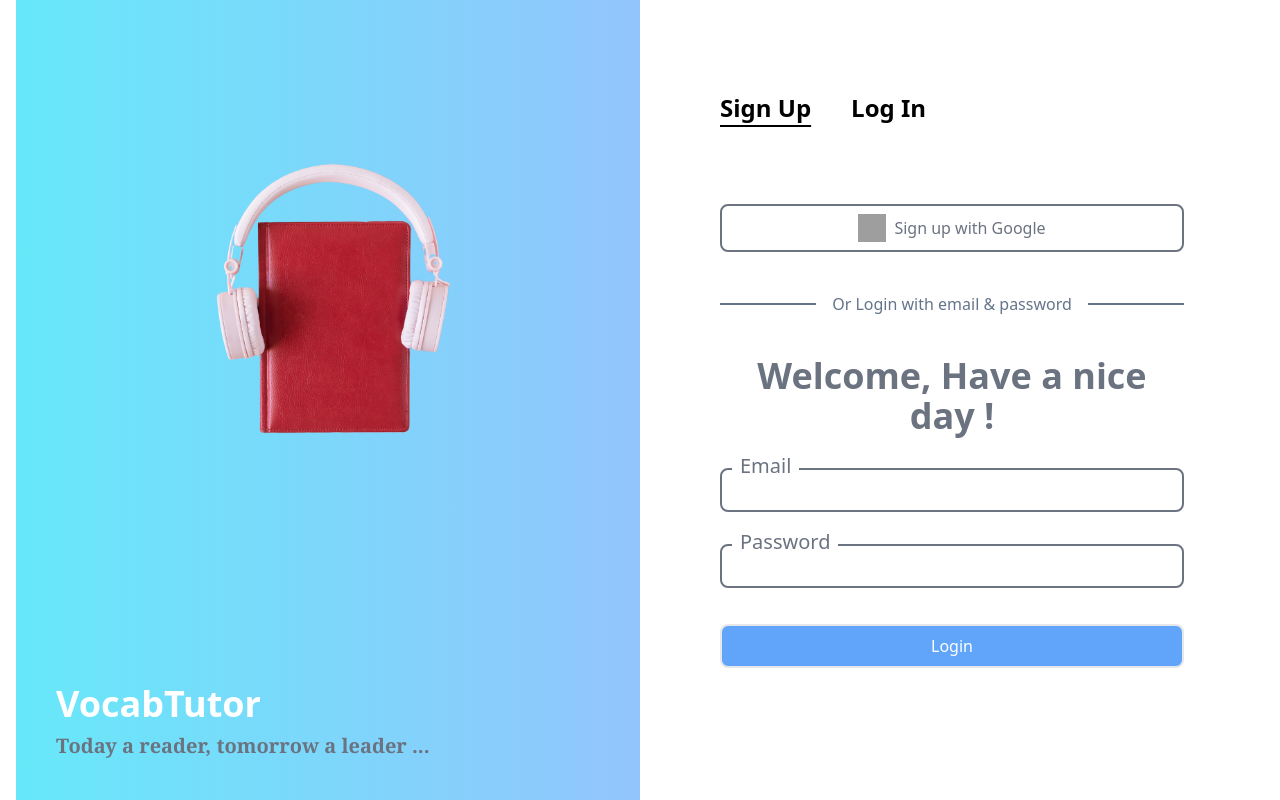
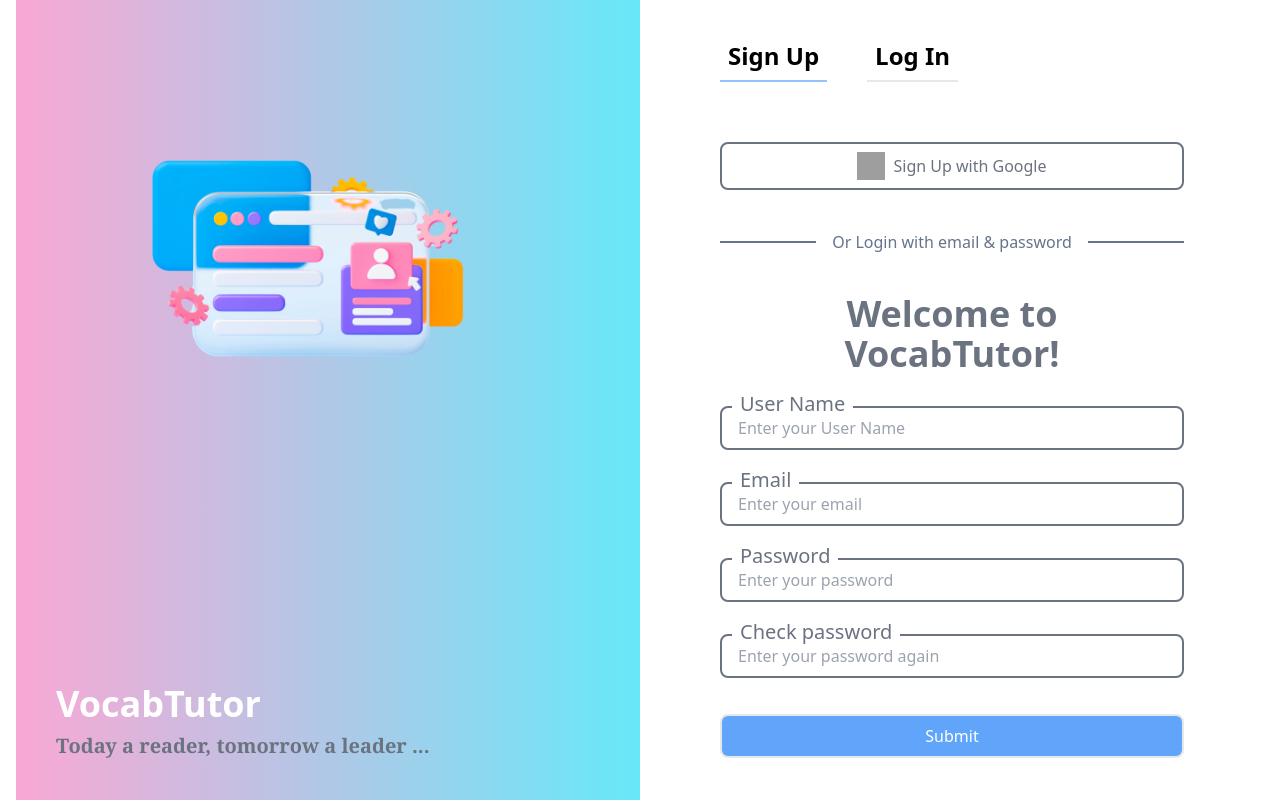
Before and after one commit to lehuubao1810/VocabTutor, a React (Vite) app in the folder FE/Client/: page /signup in a window 1280 px wide. Built offline with nearby package versions, Linux system fonts and the light colour scheme; grey boxes are pictures that could not be loaded.

Commit message:
Complete Front end of Login and Sign Up page

```diff
--- a/FE/Client/src/App.tsx
+++ b/FE/Client/src/App.tsx
@@ -15,9 +15,9 @@ function App() {
 	return (
 		<BrowserRouter>
 			<Routes>
-				<Route path="/" element={<Home />} />
 				<Route path="/login" element={<Login />} />
 				<Route path="/signup" element={<SignUp />} />
+				<Route path="/" element={<Home />} />
 				<Route path="/" element={<Home />} />
 				<Route path="/characters-ai" element={<CharactersAI />} />
 				<Route path="/add-collection" element={<AddCollection />} />
@@ -28,7 +28,6 @@ function App() {
 				/>
 				<Route path="/collection/:idCollection/learn" element={<Learn />} />
 				<Route path="/roomai/:idCharacterAI" element={<RoomAI />} />
-				<Route path="/login" element={<Login />} />
 				<Route path="*" element={<PageNotFound />} />
 			</Routes>
 		</BrowserRouter>
--- /dev/null
+++ b/FE/Client/src/components/AuthForm.tsx
@@ -0,0 +1,58 @@
+// AuthForm.tsx
+import React from "react";
+
+// Can use it simply like Nav component.
+// const headerLinks = ..... in fields;
+// call it with {field, onchange, onsubmit}
+
+type Field = {
+	label: string;
+	type: string;
+	id: string;
+	name: string;
+	placeholder?: string;
+};
+
+type AuthFormProps = {
+	fields: Field[];
+	onSubmit: (event: React.FormEvent<HTMLFormElement>) => void;
+	onChange: (event: React.ChangeEvent<HTMLInputElement>) => void;
+};
+
+const AuthForm: React.FC<AuthFormProps> = ({ fields, onSubmit, onChange }) => {
+	return (
+		<form
+			onSubmit={onSubmit}
+			className="pt-4 flex flex-col justify-center gap-4"
+			action="POS"
+		>
+			{fields.map((field) => (
+				<div key={field.id} className="flex flex-col gap-2">
+					<label
+						className="w-fit px-2 ml-3 -mb-5 z-0 bg-white text-xl font-medium text-gray-500"
+						htmlFor={field.id}
+					>
+						{field.label}
+					</label>
+					<input
+						onChange={onChange}
+						type={field.type}
+						id={field.id}
+						name={field.name}
+						required
+						placeholder={field.placeholder}
+						className="border-2 border-gray-500 rounded-lg w-full py-2 px-4 focus:outline-none focus:ring-2  focus:border-transparent focus:border-blue-500 focus:ring-opacity-75"
+					/>
+				</div>
+			))}
+			<button
+				className="w-full border-2 rounded-lg bg-blue-400 text-white font-medium py-2 px-4 mt-5 hover:bg-blue-700 focus:outline-none focus:ring-2 focus:ring-blue-600 focus:ring-opacity-75"
+				type="submit"
+			>
+				Submit
+			</button>
+		</form>
+	);
+};
+
+export default AuthForm;
--- a/FE/Client/src/components/Nav.tsx
+++ /dev/null
@@ -1,38 +0,0 @@
-import React from "react";
-import { Link } from "react-router-dom";
-
-type Props = {
-  // type of the props
-};
-
-export const Nav: React.FC<Props> = (props) => {
-  console.log(props);
-//   <Route path="/home" element={<Home />} />
-//   <Route path="/characters-ai" element={<CharactersAI />} />
-//   <Route path="/add-collection" element={<AddCollection />} />
-//   <Route path="/collection/:idCollection" element={<Collection />} />
-//   <Route path="/collection/:idCollection/edit" element={<EditCollection/>} />
-//   <Route path="/collection/:idCollection/learn" element={<Learn />} />
-//   <Route path="/roomai/:idCharacterAI" element={<RoomAI />} />
-  return <div>
-    <nav>
-      <ul>
-        <li>
-          <Link to="/home">Home</Link>
-        </li>
-        <li>
-          <Link to="/characters-ai">Characters AI</Link>
-        </li>
-        <li>
-          <Link to="/login">Login</Link>
-        </li>
-        <li>
-          <Link to="/2131231">404</Link>
-        </li>
-        <li>
-          <Link to="/add-collection">Add Collection</Link>
-        </li>
-      </ul>
-    </nav>
-  </div>;
-};
--- /dev/null
+++ b/FE/Client/src/components/header/Nav.tsx
@@ -0,0 +1,54 @@
+// Nav.tsx
+import React from "react";
+import { Link, useLocation } from "react-router-dom";
+
+/* This is Nav reuse for all pages.
+ How about use it ?
+     + Create list of Nav for which page want to use.
+     + Call it in each page.
+     For example:
+     ...
+     const headerLinks = [
+    { to: "/", label: "Home" },
+    { to: "/content", label: "Content" },
+    { to: "/about", label: "About" },
+    // add more if want
+    ];
+    ...
+    return (
+    <header>
+      <Nav links={headerLinks} />
+    </header>
+  );
+};
+*/
+
+type NavProps = {
+	links: { to: string; label: string }[];
+};
+
+const Nav: React.FC<NavProps> = ({ links }) => {
+	const location = useLocation();
+	return (
+		<div className="my-10 pb-5">
+			<ul className="flex gap-10 font-sans">
+				{links.map((link, index) => (
+					<li key={index}>
+						<Link
+							to={link.to}
+							className={`block px-2 pb-2 border-b-2 text-2xl font-semibold transition duration-300 ease-in-out${
+								location.pathname === link.to
+									? "border-b-2 border-blue-300"
+									: ""
+							}`}
+						>
+							{link.label}
+						</Link>
+					</li>
+				))}
+			</ul>
+		</div>
+	);
+};
+
+export default Nav;
--- a/FE/Client/src/pages/Login.tsx
+++ b/FE/Client/src/pages/Login.tsx
@@ -1,61 +1,63 @@
-import React from "react";
-import { Link, useLocation } from "react-router-dom";
-import RobotIcon from "../assets/icon/Robot.png";
+import React, { useState } from "react";
+import Nav from "../components/header/Nav";
 import ggIcon from "../assets/icon/ggIcon.png";
 import bgIcon from "../assets/icon/book_hardset.png";
-
-type NavigationProps = {};
-
-const Navigation: React.FC<NavigationProps> = () => {
-	const location = useLocation();
-
-	return (
-		<div className="my-10 pb-10">
-			<ul className="flex gap-10 font-sans">
-				<li>
-					<Link
-						to="/signup"
-						className={`text-2xl font-semibold underline-offset-8 ${
-							location.pathname === "/signup" ? "underline" : ""
-						}`}
-					>
-						Sign Up
-					</Link>
-				</li>
-				<li>
-					<Link
-						to="/login"
-						className={`font text-2xl font-semibold underline-offset-8 ${
-							location.pathname === "/login" ? "underline" : ""
-						}`}
-					>
-						Log In
-					</Link>
-				</li>
-			</ul>
-		</div>
-	);
-};
+import AuthForm from "../components/AuthForm";
+import { Link } from "react-router-dom";
 
 type LoginProps = {};
 
 export const Login: React.FC<LoginProps> = (props) => {
-	console.log(props);
+	// Nav part
+	const headerLinks = [
+		{ to: "/signup", label: "Sign Up" },
+		{ to: "/login", label: "Log In" },
+	];
+
+	// Form part
+	const loginField = [
+		{
+			label: "Email",
+			type: "email",
+			id: "email",
+			name: "email",
+			placeholder: "Enter your email",
+		},
+		{
+			label: "Password",
+			type: "password",
+			id: "password",
+			name: "password",
+			placeholder: "Enter your password",
+		},
+	];
+	// State to manage form input data
+	const [formData, setFormData] = useState({
+		email: "",
+		password: "",
+	});
+	// Function to handle input change and update form data state
+	const handleInputChange = (e: React.ChangeEvent<HTMLInputElement>) => {
+		const { name, value } = e.target;
+		setFormData({
+			...formData,
+			[name]: value,
+		});
+	};
+	// handle submit
+	const handleLoginSubmit = (event: React.FormEvent<HTMLFormElement>) => {
+		event.preventDefault();
+		console.log("Form submitted with data:", formData);
+	};
 	return (
 		<>
 			<header></header>
 			<main className="lg px-4">
-				<div className="flex items-center justify-center h-screen ">
+				<div className="flex h-screen ">
 					{/* Left page */}
 					<div className="w-1/2 h-screen relative bg-gradient-to-r from-cyan-300 to-blue-300 max-lg:hidden max-md:hidden">
-						<div className="">
-							{/* <img
-                className="absolute top-10 left-10 w-1/5 h-1/5 object-cover"
-                src={RobotIcon}
-                alt=""
-              /> */}
-							<img className="" src={bgIcon} alt="" />
-						</div>
+						<img className="w-full h-full object-contain" src={bgIcon} alt="" />
+
 						<div className="absolute flex flex-col bottom-0 left-0 p-10 gap-2">
 							<h1 className=" text-4xl font-bold text-white">VocabTutor</h1>
 							<p className="text-xl font-semibold font-serif text-gray-500">
@@ -64,66 +66,35 @@ export const Login: React.FC<LoginProps> = (props) => {
 						</div>
 					</div>
 					{/* Right page */}
-					<div className="w-1/2 px-20 max-lg:w-full max-md:w-full max-md:px-4">
-						<Navigation />
+					<div className="flex flex-col w-1/2 px-20 max-lg:w-full max-md:w-full max-md:px-4">
+						<div className="">
+							<Nav links={headerLinks} />
+						</div>
 						<button className="flex items-center justify-center gap-2 w-full border-2 border-gray-500 bg-transparent text-gray-500 hover:text-gray-800 hover:border-gray-800 py-2 px-4 rounded-lg">
 							<img className="w-7 h-7" src={ggIcon} alt="" />
 							Login with Google
 						</button>
-
-						<div className="my-10 flex items-center justify-center">
+						<div className="my-12 flex items-center justify-center">
 							<span className="block w-full h-0.5 bg-slate-500"></span>
 							<p className="w-full whitespace-nowrap px-4 text-center text-slate-500 font-medium">
 								Or Login with email & password
 							</p>
 							<span className="block w-full h-0.5 bg-slate-500"></span>
 						</div>
-						<p className="text-4xl text-center text-gray-500 font-bold mx-5">
+						<p className="pb-7 text-4xl text-center text-gray-500 font-bold mx-5">
 							Welcome back !
 						</p>
-						<form
-							className="mb-20 pt-4 flex flex-col justify-center gap-4"
-							action="POS"
-						>
-							<div className="flex flex-col gap-2">
-								<label
-									className="w-fit px-2 ml-3 -mb-5 z-0 bg-white text-xl font-medium text-gray-500"
-									htmlFor="email"
-								>
-									Email
-								</label>
-								<input
-									type="email"
-									id="email"
-									name="email"
-									required
-									className="border-2 border-gray-500 rounded-lg w-full py-2 px-4 focus:outline-none focus:ring-2 focus:ring-blue-600 focus:border-transparent"
-								/>
-							</div>
-							<div className="flex flex-col gap-2">
-								<label
-									className="w-fit px-2 ml-3 -mb-5 z-0 bg-white text-xl font-medium text-gray-500"
-									htmlFor="password"
-								>
-									Password
-								</label>
-								<input
-									type="password"
-									id="password"
-									name="password"
-									required
-									className="border-2 border-gray-500  rounded-lg w-full py-2 px-4
-						focus:outline-none focus:ring-2 focus:ring-blue-600
-						focus:border-transparent"
-								/>
-							</div>
-							<button
-								className="w-full border-2 rounded-lg bg-blue-400 text-white font-medium py-2 px-4 mt-5 hover:bg-blue-700 focus:outline-none focus:ring-2 focus:ring-blue-600 focus:ring-opacity-75"
-								type="submit"
-							>
-								Login
-							</button>
-						</form>
+						<AuthForm
+							fields={loginField}
+							onSubmit={handleLoginSubmit}
+							onChange={handleInputChange}
+						/>
+						<div className="py-6 flex items-center justify-center gap-2">
+							<p className="text-slate-500">Did you have an account yet ?</p>{" "}
+							<Link className="text-blue-500 underline" to="/signup">
+								Sign Up
+							</Link>
+						</div>
 					</div>
 				</div>
 			</main>
--- a/FE/Client/src/pages/SignUp.tsx
+++ b/FE/Client/src/pages/SignUp.tsx
@@ -1,60 +1,91 @@
-import React from "react";
-import { Link, useLocation } from "react-router-dom";
-import RobotIcon from "../assets/icon/Robot.png";
+import React, { useState } from "react";
+import Nav from "../components/header/Nav";
 import ggIcon from "../assets/icon/ggIcon.png";
-import bgIcon from "../assets/icon/book_hardset.png";
+import bgIcon from "../assets/icon/Sign_up_gb.png";
+import AuthForm from "../components/AuthForm";
+import { toast, ToastContainer } from "react-toastify";
 
-type NavigationProps = {};
+type signUpProps = {};
 
-const Navigation: React.FC<NavigationProps> = () => {
-	const location = useLocation();
+export const SignUp: React.FC<signUpProps> = (props) => {
+	// Nav part
+	const headerLinks = [
+		{ to: "/signup", label: "Sign Up" },
+		{ to: "/login", label: "Log In" },
+	];
 
-	return (
-		<div className="my-10 pb-10">
-			<ul className="flex gap-10 font-sans">
-				<li>
-					<Link
-						to="/signup"
-						className={`text-2xl font-semibold underline-offset-8 ${
-							location.pathname === "/signup" ? "underline" : ""
-						}`}
-					>
-						Sign Up
-					</Link>
-				</li>
-				<li>
-					<Link
-						to="/login"
-						className={`font text-2xl font-semibold underline-offset-8 ${
-							location.pathname === "/login" ? "underline" : ""
-						}`}
-					>
-						Log In
-					</Link>
-				</li>
-			</ul>
-		</div>
-	);
-};
+	// Form part
+	const loginField = [
+		{
+			label: "User Name",
+			type: "userName",
+			id: "userName",
+			name: "userName",
+			placeholder: "Enter your User Name",
+		},
+		{
+			label: "Email",
+			type: "email",
+			id: "email",
+			name: "email",
+			placeholder: "Enter your email",
+		},
+		{
+			label: "Password",
+			type: "password",
+			id: "password",
+			name: "password",
+			placeholder: "Enter your password",
+		},
+		{
+			label: "Check password",
+			type: "password",
+			id: "Repass",
+			name: "RePass",
+			placeholder: "Enter your password again",
+		},
+	];
 
-type LoginProps = {};
+	// State to manage form input data
+	const [formData, setFormData] = useState({
+		userName: "",
+		email: "",
+		password: "",
+		RePass: "",
+	});
+	// Function to handle input change and update form data state
+	const handleInputChange = (e: React.ChangeEvent<HTMLInputElement>) => {
+		const { name, value } = e.target;
+		setFormData({
+			...formData,
+			[name]: value,
+		});
+	};
+	// handle submit
+	const handleSignUpSubmit = (event: React.FormEvent<HTMLFormElement>) => {
+		event.preventDefault();
+		if (formData.password !== formData.RePass) {
+			toast.error("Passwords do not match");
+		} else {
+			console.log("Form submitted with data:", formData);
+		}
+		// navigate("/Home"); ....
+	};
 
-export const SignUp: React.FC<LoginProps> = (props) => {
-	console.log(props);
 	return (
 		<>
 			<header></header>
 			<main className="lg px-4">
-				<div className="flex items-center justify-center h-screen ">
+				<ToastContainer />
+				<div className="flex h-screen ">
 					{/* Left page */}
-					<div className="w-1/2 h-screen relative bg-gradient-to-r from-cyan-300 to-blue-300 max-lg:hidden max-md:hidden">
-						<div className="">
-							{/* <img
-                className="absolute top-10 left-10 w-1/5 h-1/5 object-cover"
-                src={RobotIcon}
-                alt=""
-              /> */}
-							<img className="" src={bgIcon} alt="" />
+					<div className="w-1/2 h-screen relative bg-gradient-to-r from-pink-300 to-cyan-300 max-lg:hidden max-md:hidden">
+						<div className="absolute top-20 right-10 ">
+							<img
+								className="w-full h-full object-contain"
+								src={bgIcon}
+								alt=""
+							/>
 						</div>
 						<div className="absolute flex flex-col bottom-0 left-0 p-10 gap-2">
 							<h1 className=" text-4xl font-bold text-white">VocabTutor</h1>
@@ -64,11 +95,13 @@ export const SignUp: React.FC<LoginProps> = (props) => {
 						</div>
 					</div>
 					{/* Right page */}
-					<div className="w-1/2 px-20 max-lg:w-full max-md:w-full max-md:px-4">
-						<Navigation />
+					<div className="flex flex-col start-0 w-1/2 px-20 max-lg:w-full max-md:w-full max-md:px-4">
+						<div className="">
+							<Nav links={headerLinks} />
+						</div>
 						<button className="flex items-center justify-center gap-2 w-full border-2 border-gray-500 bg-transparent text-gray-500 hover:text-gray-800 hover:border-gray-800 py-2 px-4 rounded-lg">
 							<img className="w-7 h-7" src={ggIcon} alt="" />
-							Sign up with Google
+							Sign Up with Google
 						</button>
 
 						<div className="my-10 flex items-center justify-center">
@@ -79,51 +112,13 @@ export const SignUp: React.FC<LoginProps> = (props) => {
 							<span className="block w-full h-0.5 bg-slate-500"></span>
 						</div>
 						<p className="text-4xl text-center text-gray-500 font-bold mx-5">
-							Welcome, Have a nice day !
+							Welcome to VocabTutor!
 						</p>
-						<form
-							className="mb-20 pt-4 flex flex-col justify-center gap-4"
-							action="POS"
-						>
-							<div className="flex flex-col gap-2">
-								<label
-									className="w-fit px-2 ml-3 -mb-5 z-0 bg-white text-xl font-medium text-gray-500"
-									htmlFor="email"
-								>
-									Email
-								</label>
-								<input
-									type="email"
-									id="email"
-									name="email"
-									required
-									className="border-2 border-gray-500 rounded-lg w-full py-2 px-4 focus:outline-none focus:ring-2 focus:ring-blue-600 focus:border-transparent"
-								/>
-							</div>
-							<div className="flex flex-col gap-2">
-								<label
-									className="w-fit px-2 ml-3 -mb-5 z-0 bg-white text-xl font-medium text-gray-500"
-									htmlFor="password"
-								>
-									Password
-								</label>
-								<input
-									type="password"
-									id="password"
-									name="password"
-									required
-									className="border-2 border-gray-500  rounded-lg w-full py-2 px-4
-						focus:outline-none focus:ring-2 focus:ring-blue-600
-						focus:border-transparent"
-								/>
-							</div>
-							<button
-								className="w-full border-2 rounded-lg bg-blue-400 text-white font-medium py-2 px-4 mt-5 hover:bg-blue-700 focus:outline-none focus:ring-2 focus:ring-blue-600 focus:ring-opacity-75"
-								type="submit"
-							>
-								Login
-							</button>
-						</form>
+						<AuthForm
+							fields={loginField}
+							onSubmit={handleSignUpSubmit}
+							onChange={handleInputChange}
+						/>
 					</div>
 				</div>
 			</main>
--- a/package.json
+++ b/package.json
@@ -1,5 +1,6 @@
 {
   "dependencies": {
+    "react-toastify": "^10.0.5",
     "redux-persist": "^6.0.0"
   }
 }
```
Also changed, not shown: FE/Client/src/main.tsx (+4 -3 lines), FE/Client/src/pages/Home.tsx (+8 -3 lines), FE/Client/src/assets/icon/Sign_up_gb.png (added), 1 other file (tests, documents, lock files or other folders).
